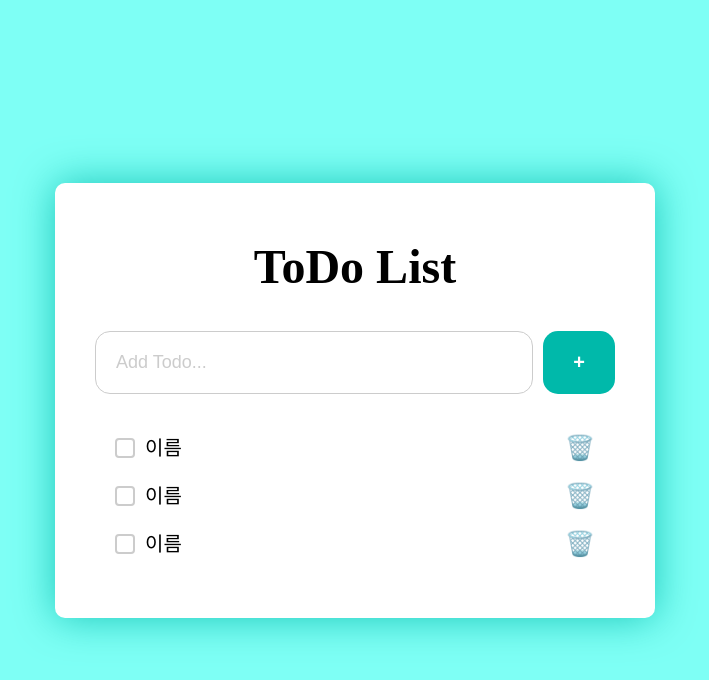
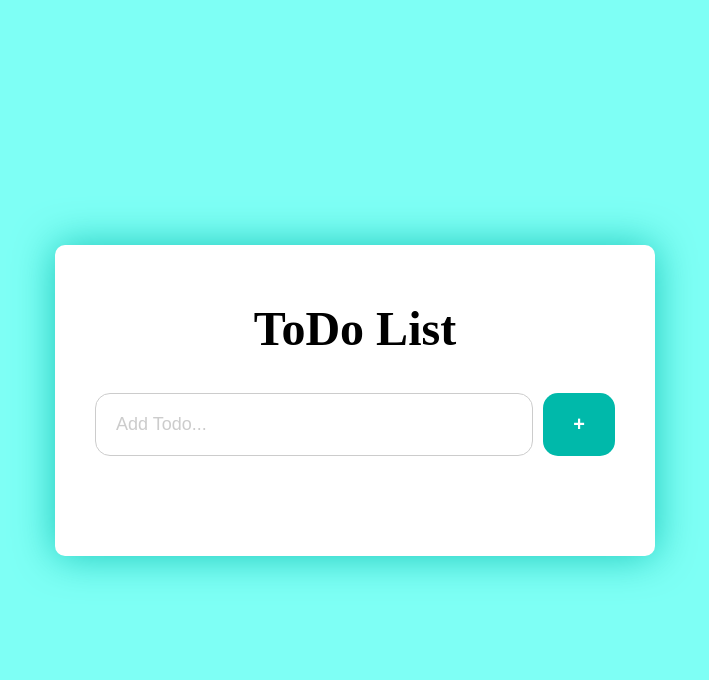
Before and after one commit to hdy86/login-todo, a React (Create React App) app: page /todo in a window 1280 px wide. Shown: the top 680 px of the page, without its empty margins (285-994 px from the left). Built offline with nearby package versions, Linux system fonts and the light colour scheme.

Commit message:
추가, 삭제 기능

```diff
--- a/src/routes/ToDo.js
+++ b/src/routes/ToDo.js
@@ -1,5 +1,5 @@
 import styled from "styled-components";
-import { useState } from "react";
+import { useEffect, useState } from "react";
 import { theme } from "../theme";
 import Input from "../components/TextInput";
 
@@ -14,11 +14,13 @@ const Wrapper = styled.div`
 const Container = styled.div`
   width: 90%;
   max-width: 600px;
+  max-height: 90vh;
   padding: 60px 40px;
   border-radius: 10px;
   background: ${(props) => props.theme.white};
   box-sizing: border-box;
   box-shadow: 0 0 40px ${(props) => props.theme.blue.opacity};
+  overflow-y: auto;
 
   @media all and (max-width: 767px) {
     padding: 40px 20px;
@@ -78,31 +80,53 @@ const CheckTrue = styled.div`
 const Text = styled.p`
   flex: 1;
   font-size: 20px;
+  text-decoration: ${(props) => props.checked && "line-through"};
 `;
-const DelBtn = styled.button`
+const Btns = styled.button`
   padding: 0;
   border: none;
   background: transparent;
   font-size: 24px;
   cursor: pointer;
 `;
-const todo = [
-  { id: 1, text: "이름", checked: false },
-  { id: 2, text: "이름", checked: false },
-  { id: 3, text: "이름", checked: false },
-];
 
 function ToDo() {
-  const [toDos, setToDos] = useState(todo);
+  const [toDos, setToDos] = useState([]);
+  const [toDoValue, setToDoValue] = useState("");
+
+  const addToDo = (e) => {
+    e.preventDefault();
+
+    if (toDoValue.length !== 0) {
+      const newToDo = { id: Date.now(), text: toDoValue, checked: false };
+      setToDos((state) => [...state, newToDo]);
+      setToDoValue("");
+    }
+  };
+  const deleteToDo = (id) => {
+    setToDos((state) => {
+      return state.filter((item) => item.id !== id);
+    });
+  };
+  const checkToDo = (id) => {
+    setToDos((state) => {
+      const newToDo = state.map((item) =>
+        item.id === id ? { ...item, checked: !item.checked } : item
+      );
+      return newToDo;
+    });
+  };
 
   return (
     <Wrapper>
       <Container>
         <Title>ToDo List</Title>
-        <Form>
+        <Form onSubmit={addToDo}>
           <Input
             type="text"
             placeholder="Add Todo..."
+            value={toDoValue}
+            onChange={(e) => setToDoValue(e.target.value)}
             focusColor={theme.blue.darker}
           />
           <PlusBtn>+</PlusBtn>
@@ -110,9 +134,11 @@ function ToDo() {
         <Ul>
           {toDos.map(({ id, text, checked }) => (
             <Li key={id}>
-              <CheckBox>{checked && <CheckTrue />}</CheckBox>
-              <Text>{text}</Text>
-              <DelBtn>🗑️</DelBtn>
+              <CheckBox onClick={() => checkToDo(id)}>
+                {checked && <CheckTrue />}
+              </CheckBox>
+              <Text checked={checked}>{text}</Text>
+              <Btns onClick={() => deleteToDo(id)}>🗑️</Btns>
             </Li>
           ))}
         </Ul>
```
